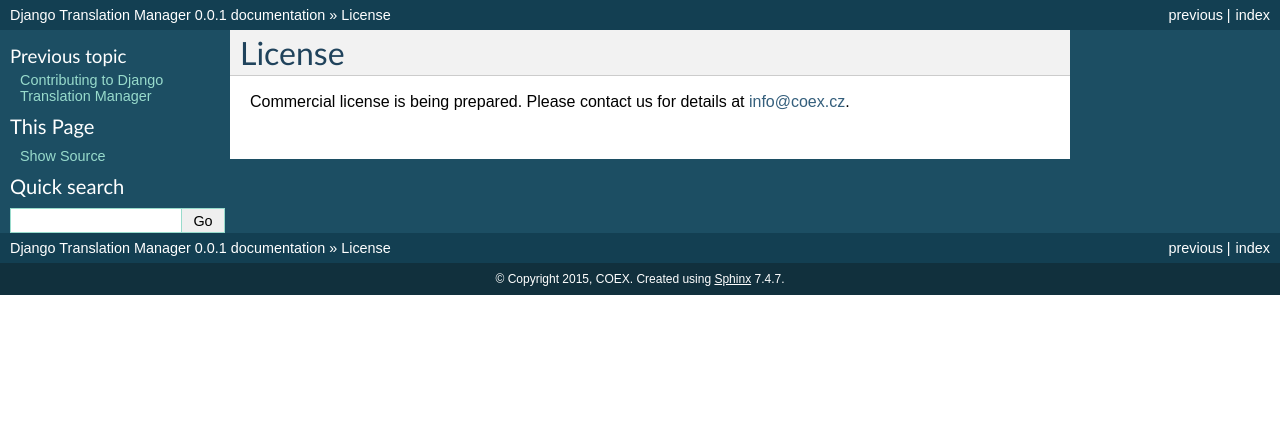
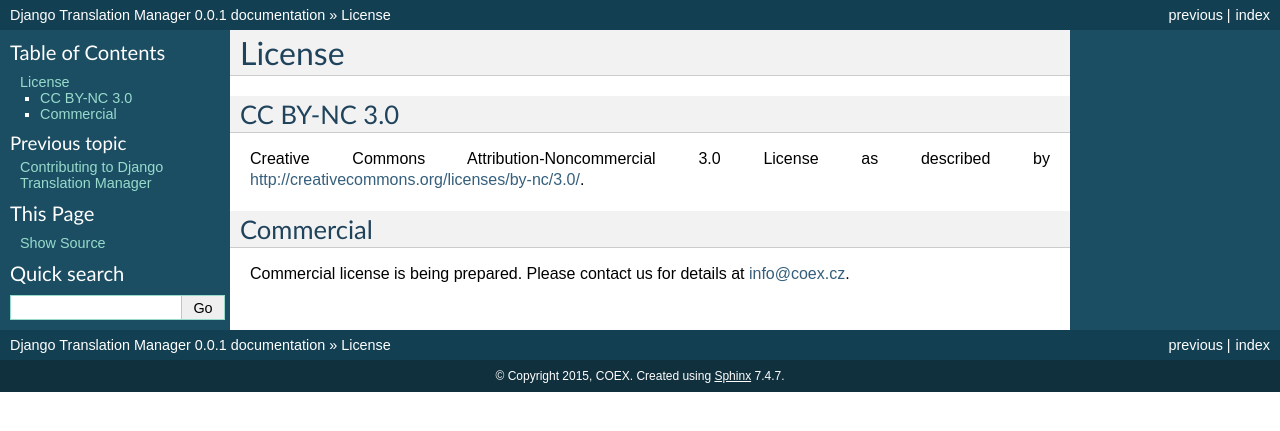
Before and after one commit to COEXCZ/django-translation-manager, a Sphinx documentation site: the page built from docs/license.rst, in a window 1280 px wide. Shown: the top 431 px of the page. Built offline with Sphinx 7.4.7, drawn with Linux system fonts in a browser that asks for light colours; pages that are not in the unit, such as notebooks, are missing from menus.

Commit message:
licence info

```diff
--- a/docs/license.rst
+++ b/docs/license.rst
@@ -1,4 +1,13 @@
 License
 =======
 
+CC BY-NC 3.0
+~~~~~~~~~~~~
+
+Creative Commons Attribution-Noncommercial 3.0 License as described by
+http://creativecommons.org/licenses/by-nc/3.0/.
+
+Commercial
+~~~~~~~~~~
+
 Commercial license is being prepared. Please contact us for details at info@coex.cz.
```
